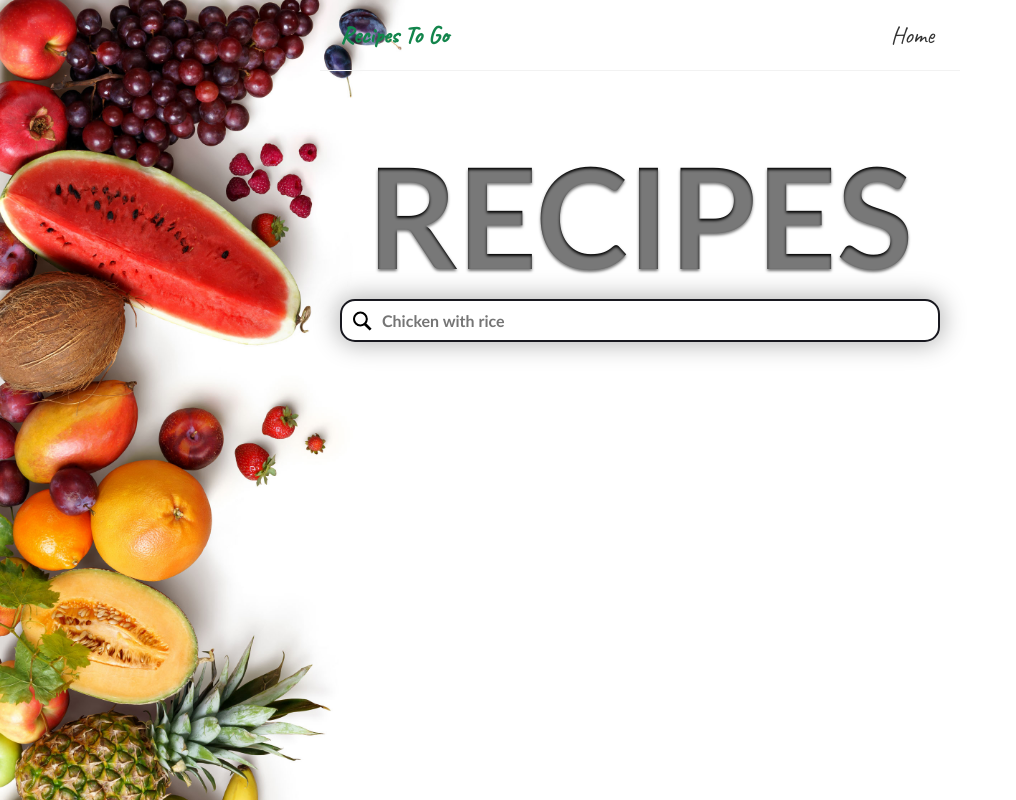
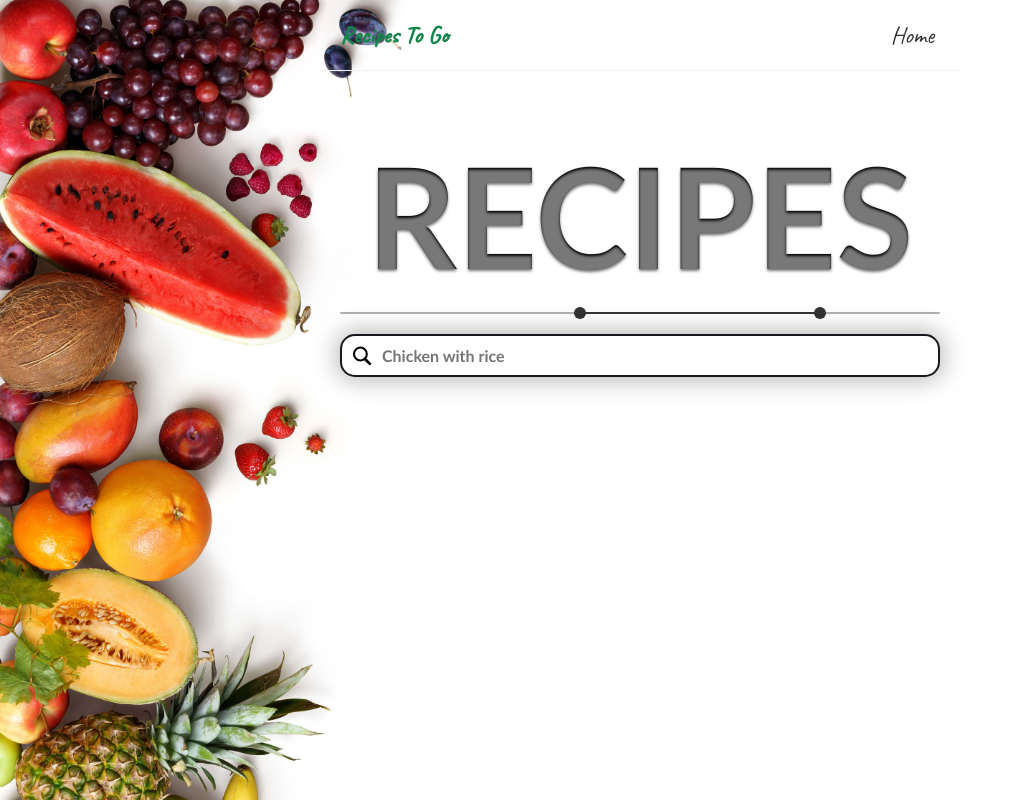
Before and after one commit to bilalc3/cooking-project-program, a React (Create React App) app in the folder frontend/: page / in a window 1280 px wide. Shown: the whole page, without its empty margins (0-1016 px from the left). Built offline with nearby package versions, Linux system fonts and the light colour scheme.

Commit message:
Add price range slider to Home page

```diff
--- a/frontend/src/Home.css
+++ b/frontend/src/Home.css
@@ -18,6 +18,10 @@
     }
 }
 
+.price-range-slider{
+    color: blue;
+    margin: 20px;
+}
 
 .search-container{
     display: flex;
--- a/frontend/src/Home.js
+++ b/frontend/src/Home.js
@@ -1,11 +1,13 @@
 import './Home.css';
+import PriceSlider from './PriceSlider';
 
 const Home = () => {
   return (
       <div className="home">
         <div className="logo"> RECIPES </div>
+        <PriceSlider />
         <div className="search-container">
-            <div className="search-icon" >
+            <div className="search-icon">
                 <svg xmlns="http://www.w3.org/2000/svg" x="0px" y="0px" viewBox="0 0 50 50"><path d="M 21 3 C 11.621094 3 4 10.621094 4 20 C 4 29.378906 11.621094 37 21 37 C 24.710938 37 28.140625 35.804688 30.9375 33.78125 L 44.09375 46.90625 L 46.90625 44.09375 L 33.90625 31.0625 C 36.460938 28.085938 38 24.222656 38 20 C 38 10.621094 30.378906 3 21 3 Z M 21 5 C 29.296875 5 36 11.703125 36 20 C 36 28.296875 29.296875 35 21 35 C 12.703125 35 6 28.296875 6 20 C 6 11.703125 12.703125 5 21 5 Z"></path></svg>
             </div>
             <input placeholder="Chicken with rice" type="text" className="search-bar"></input>
--- /dev/null
+++ b/frontend/src/PriceSlider.js
@@ -0,0 +1,45 @@
+import { useState } from 'react';
+import { Slider } from '@material-ui/core';
+
+const minDistance = 1.5;
+
+export default function PriceSlider() {
+    const [value, setValue] = useState([10, 20]);
+
+    const valueLabelFormat = (value) => {
+        return `$${value}`;
+    };
+
+    const handleChange = (event, newValue) => {
+        if (!Array.isArray(newValue)) {
+            return;
+        }
+
+        if (newValue[0] !== value[0]) {
+            setValue([Math.min(newValue[0], value[1] - minDistance), value[1]]);
+        } else {
+            setValue([value[0], Math.max(newValue[1], value[0] + minDistance)]);
+        }
+    };
+
+    return (
+        <Slider
+            getAriaLabel={() => 'Price range slider'}
+            value={value}
+            min={0}
+            max={25}
+            step={0.5}
+            onChange={handleChange}
+            valueLabelFormat={valueLabelFormat}
+            getAriaValueText={valueLabelFormat}
+            valueLabelDisplay="auto"
+            sx={{
+                width: '100px',
+                color: 'success.main',
+                '& .MuiSlider-thumb': {
+                    borderRadius: '1px',
+                },
+            }}
+        />
+    );
+}
```
